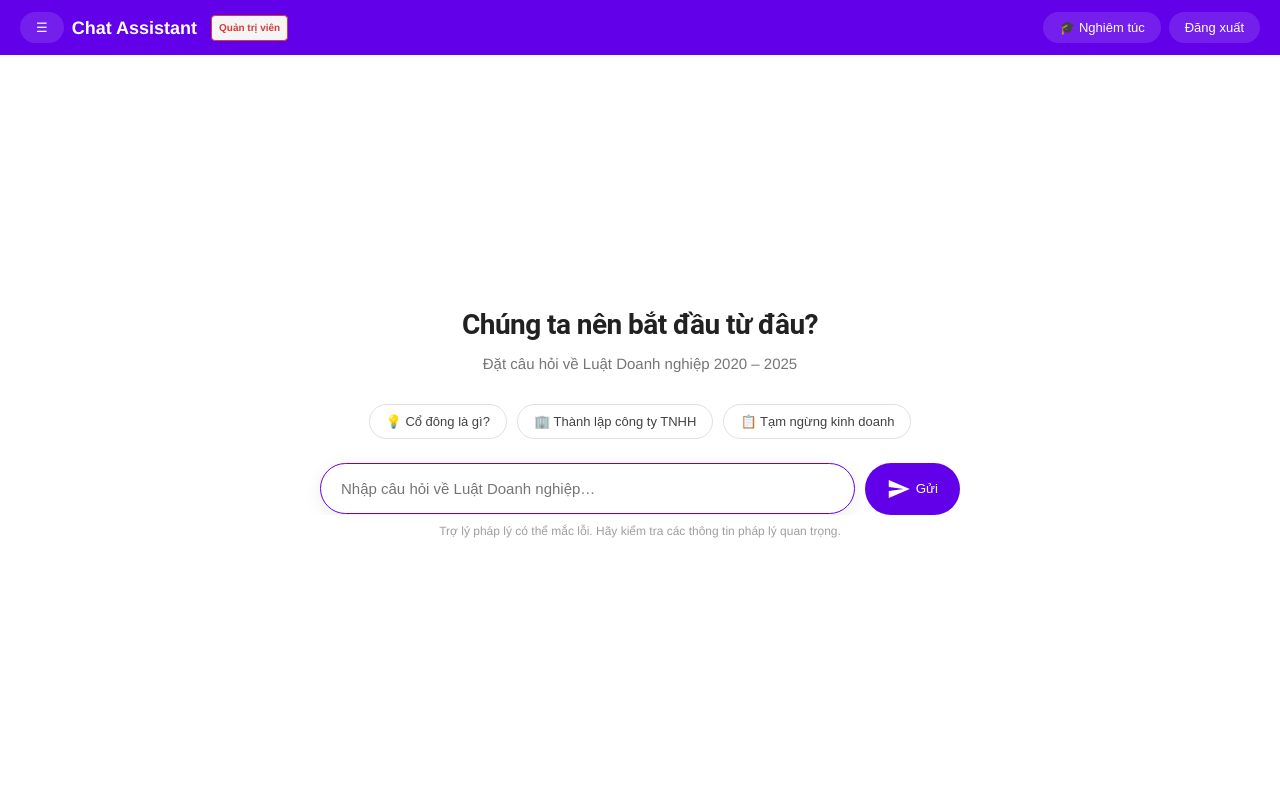
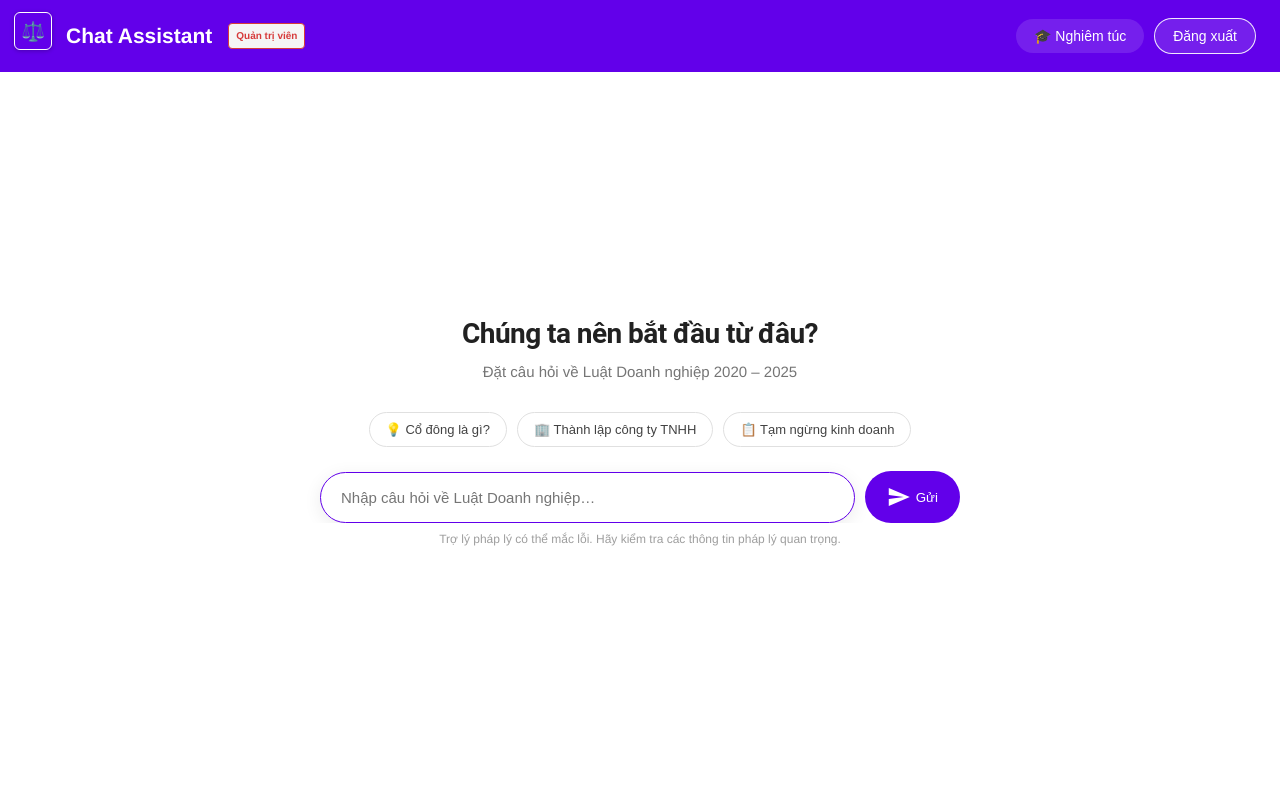
Before and after one commit to BaoNHN/rag-legal-assistant, a FastAPI app: page / in a window 1280 px wide. Run offline with FastAPI, Linux system fonts and the light colour scheme; the visitor is signed in with stand-in values (Sample User, id 1); data that the repository does not hold is empty; some libraries are stand-ins or nearby versions.

Commit message:
Update frontend follow recommend

```diff
--- a/app.py
+++ b/app.py
@@ -5,6 +5,7 @@ from fastapi.staticfiles import StaticFiles
 from starlette.middleware.sessions import SessionMiddleware
 import os
 import re
+import time
 import uuid
 import io
 
@@ -45,6 +46,11 @@ os.makedirs(UPLOAD_DIR, exist_ok=True)
 
 app.mount("/static", StaticFiles(directory=os.path.join(BASE_DIR, "static")), name="static")
 templates = Jinja2Templates(directory=os.path.join(BASE_DIR, "templates"))
+# Cache-busting query param for /static/* asset URLs — bumps on every server
+# restart so browsers can't keep serving a stale cached style.css/script.js
+# after a deploy (this was the actual cause of a UI change appearing "not
+# applied" a few times during development, not a real code bug).
+templates.env.globals["static_version"] = str(int(time.time()))
 
 init_db()
 
@@ -80,6 +86,7 @@ async def home(request: Request):
     return templates.TemplateResponse(request, "index.html", {
         "is_teacher": is_teacher(request),
         "is_admin":   is_admin(request),
+        "is_guest":   not logged_in(request),
     })
 
 
--- a/static/style.css
+++ b/static/style.css
@@ -29,15 +29,71 @@ body {
     transition: width .2s ease, min-width .2s ease;
 }
 
-.sidebar.collapsed {
+/* Collapse state lives on .layout (not .sidebar itself) so the floating
+   toggle button — a sibling of .sidebar, shown only while collapsed — can be
+   driven by the same class without a `:has()` dependency. */
+.layout.sidebar-collapsed .sidebar {
     width: 0;
     min-width: 0;
     border: none;
 }
 
 .sidebar-header {
-    padding: 15px;
+    padding: 12px 15px 15px;
     border-bottom: 1px solid #3f3f46;
+}
+
+/* ── Sidebar collapse/expand toggle — ChatGPT-style icon button ──
+   One copy lives inside the sidebar (top-right of the panel, visible while
+   open); a floating twin sits fixed at the top-left of the viewport and is
+   only shown once the sidebar has collapsed, so a way to reopen it is always
+   on screen (matches vd_sidebar.png reference). */
+.sidebar-toggle-row {
+    display: flex;
+    justify-content: flex-start;
+    margin-bottom: 10px;
+}
+
+.icon-toggle-btn {
+    background: transparent;
+    border: none;
+    color: #cfcfcf;
+    width: 32px;
+    height: 32px;
+    border-radius: 6px;
+    cursor: pointer;
+    font-size: 15px;
+    display: flex;
+    align-items: center;
+    justify-content: center;
+}
+
+.icon-toggle-btn:hover {
+    background: rgba(255,255,255,0.1);
+    color: white;
+}
+
+.floating-toggle {
+    display: none;
+    position: fixed;
+    top: 12px;
+    left: 14px;
+    z-index: 300;
+    width: 38px;
+    height: 38px;
+    font-size: 19px;
+    background: #6200EA;
+    border: 1.5px solid white;
+    box-shadow: 0 1px 4px rgba(0,0,0,0.25);
+    color: white;
+}
+
+.floating-toggle:hover {
+    background: #7A2BF0;
+}
+
+.layout.sidebar-collapsed .floating-toggle {
+    display: flex;
 }
 
 .new-chat {
@@ -134,30 +190,35 @@ body {
 .header {
     background-color: #6200EA;
     color: white;
-    padding: 12px 20px;
-    font-size: 18px;
+    /* Extra left padding permanently reserves room for the floating sidebar
+       toggle (fixed, left:14px/width:38px) so header text never sits under
+       it, whether the sidebar is open or collapsed. */
+    padding: 18px 24px 18px 66px;
+    font-size: 21px;
     font-weight: 600;
     display: flex;
     align-items: center;
     justify-content: space-between;
-    gap: 12px;
+    flex-wrap: nowrap;
+    gap: 16px;
+    overflow-x: auto;
 }
 
 .header-left,
 .header-right {
     display: flex;
     align-items: center;
-    gap: 8px;
+    gap: 10px;
 }
 
 .header-btn {
     background: rgba(255,255,255,0.12);
     border: none;
     color: white;
-    padding: 8px 16px;
+    padding: 9px 18px;
     border-radius: 999px;
     cursor: pointer;
-    font-size: 13px;
+    font-size: 14px;
     font-weight: 500;
     white-space: nowrap;
     transition: background .18s;
@@ -165,6 +226,12 @@ body {
 
 .header-btn:hover {
     background: rgba(255,255,255,0.24);
+}
+
+/* Session action (login/logout) gets a white border so it visually stands
+   out from the plain translucent buttons next to it. */
+#loginBtn, #logoutBtn {
+    border: 1.5px solid rgba(255,255,255,0.9);
 }
 
 /* Wraps chatbox + input */
@@ -209,6 +276,16 @@ body {
     color: #757575;
     margin: 0 0 28px 0;
     text-align: center;
+}
+
+/* Hidden by default (display:none inline) — only shown for guests, in which
+   case it replaces part of the subtitle's bottom margin so spacing above
+   the suggestion chips doesn't just keep growing. */
+#guestNotice {
+    font-size: 15px;
+    color: #757575;
+    text-align: center;
+    margin: -16px 0 20px 0;
 }
 
 .suggestion-chips {
--- a/templates/index.html
+++ b/templates/index.html
@@ -2,7 +2,7 @@
 <html lang="vi">
 <head>
   <link rel="stylesheet" href="https://cdnjs.cloudflare.com/ajax/libs/font-awesome/6.0.0-beta3/css/all.min.css" crossorigin="anonymous"/>
-  <link rel="stylesheet" href="/static/style.css"/>
+  <link rel="stylesheet" href="/static/style.css?v={{ static_version }}"/>
   <meta charset="utf-8"/>
   <meta content="width=device-width, initial-scale=1.0" name="viewport"/>
   <title>RAG Legal Assistant</title>
@@ -97,18 +97,24 @@
       color: #D63B3B;
       border: 1.5px solid #D63B3B;
     }
-    .role-badge.guest {
-      background: whitesmoke;
-      color: #616161;
-      border: 1.5px solid #9E9E9E;
-    }
   </style>
 </head>
 <body>
-<div class="layout">
-  <!-- SIDEBAR -->
-  <aside class="sidebar collapsed">
+<div class="layout sidebar-collapsed" id="layoutRoot">
+  <!-- SIDEBAR — guests get no toggle at all (server-side gated, not just
+       hidden by JS after the fact): there's nothing in it worth opening
+       (no saved chat history for an unauthenticated, never-persisted
+       session), and gating it here avoids any flash-of-the-wrong-state
+       before session_info's async fetch resolves. -->
+  <aside class="sidebar">
     <div class="sidebar-header">
+      {% if not is_guest %}
+      <div class="sidebar-toggle-row">
+        <button class="icon-toggle-btn" onclick="toggleSidebar()" title="Ẩn danh sách chat">
+          <i class="fa-solid fa-table-columns"></i>
+        </button>
+      </div>
+      {% endif %}
       <button class="new-chat">+ Đoạn chat mới</button>
       <!-- Import Law button — shown for teachers & admins via JS -->
       <a href="/import" class="btn-import-law" id="importLawBtn">
@@ -126,10 +132,18 @@
     <div class="sidebar-chats" id="chat-list"></div>
   </aside>
 
+  {% if not is_guest %}
+  <!-- Reopen button — only visible while the sidebar is collapsed. Distinct
+       ⚖️ icon (vs. the fa-table-columns icon used inside the open sidebar)
+       so it reads as "open the legal assistant", not a generic UI control. -->
+  <button id="sidebarToggleFloating" class="icon-toggle-btn floating-toggle" onclick="toggleSidebar()" title="Hiện danh sách chat">
+    ⚖️
+  </button>
+  {% endif %}
+
   <main class="chat-container">
     <div class="header">
       <div class="header-left">
-        <button id="sidebarToggle" class="header-btn" onclick="toggleSidebar()" title="Ẩn/hiện danh sách chat">☰</button>
         <span>Chat Assistant</span>
         <span id="roleBadge"></span>
       </div>
@@ -145,6 +159,7 @@
       <div id="welcome-screen">
         <h1 class="welcome-title">Chúng ta nên bắt đầu từ đâu?</h1>
         <p class="welcome-subtitle">Đặt câu hỏi về Luật Doanh nghiệp 2020 – 2025</p>
+        <p id="guestNotice" style="display:none;"></p>
         <div class="suggestion-chips">
           <button class="chip" data-prompt="Cổ đông là gì?">💡 Cổ đông là gì?</button>
           <button class="chip" data-prompt="Thành lập công ty TNHH cần điều kiện gì?">🏢 Thành lập công ty TNHH</button>
@@ -172,12 +187,15 @@
 
 <link rel="stylesheet" href="https://cdnjs.cloudflare.com/ajax/libs/material-design-lite/1.3.0/material.indigo-pink.min.css"/>
 <link rel="stylesheet" href="https://cdnjs.cloudflare.com/ajax/libs/material-design-icons/3.0.1/iconfont/material-icons.css"/>
-<script src="/static/script.js"></script>
+<script src="/static/script.js?v={{ static_version }}"></script>
 <script>
 // Sidebar always starts closed on page load — opens only when the user
-// clicks the toggle (no cross-reload memory).
+// clicks the toggle (no cross-reload memory). Collapse state lives on
+// #layoutRoot (see style.css .layout.sidebar-collapsed), not on .sidebar
+// itself, so the floating reopen button (a sibling of .sidebar) can react
+// to the same class.
 function toggleSidebar() {
-  document.querySelector('.sidebar').classList.toggle('collapsed');
+  document.getElementById('layoutRoot').classList.toggle('sidebar-collapsed');
 }
 
 // Show Import Law / Manage Account buttons and role badge based on role.
@@ -194,8 +212,13 @@ window.isGuest = false;
       window.isGuest = true;
       document.getElementById("logoutBtn").style.display = "none";
       document.getElementById("loginBtn").style.display = "inline-block";
-      document.getElementById("sidebarToggle").style.display = "none";
-      badge.innerHTML = '<span class="role-badge guest">Khách — giới hạn 15 câu/phiên</span>';
+      // Sidebar toggle buttons aren't even rendered for guests (server-side
+      // gated via is_guest in app.py's / route) — nothing to hide here.
+      // Shown under the welcome subtitle, not in the header — a badge next
+      // to "Chat Assistant" up top looked cluttered.
+      const notice = document.getElementById("guestNotice");
+      notice.textContent = "Khách — giới hạn 15 câu/phiên";
+      notice.style.display = "block";
       return;
     }
 
```
Also changed, not shown: 1 other file.
